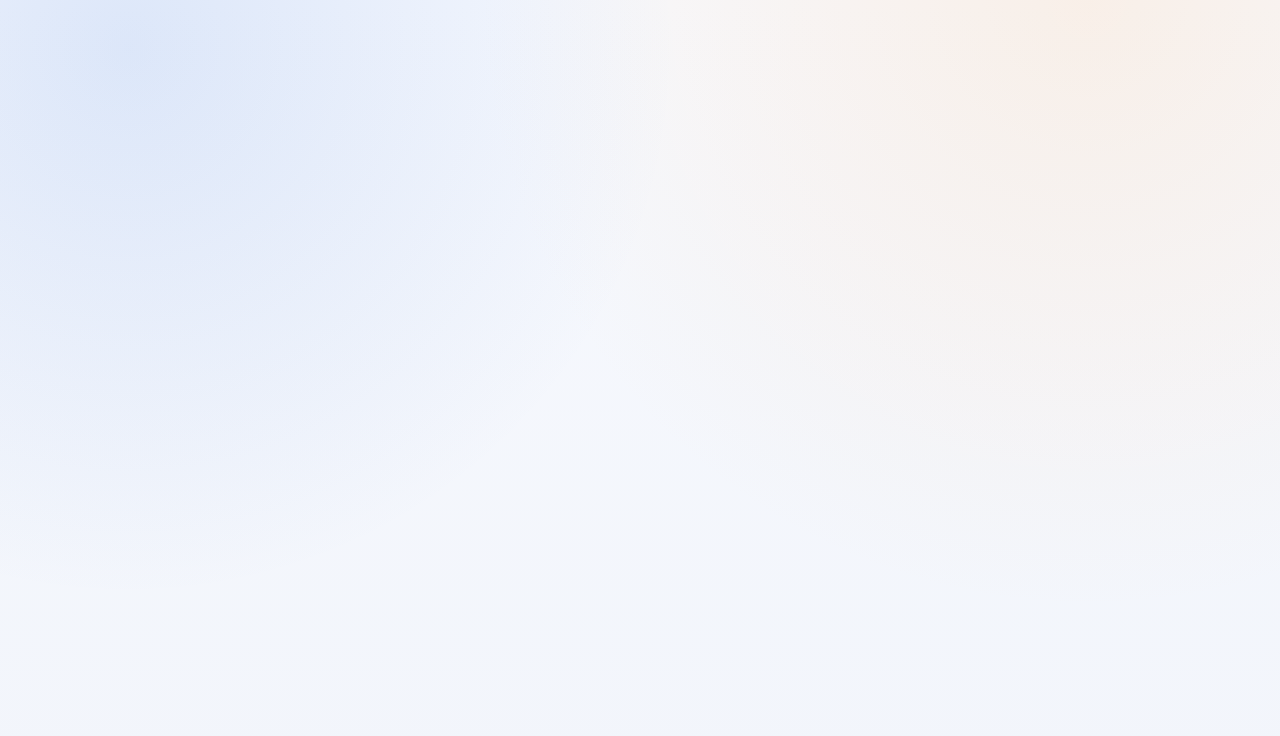
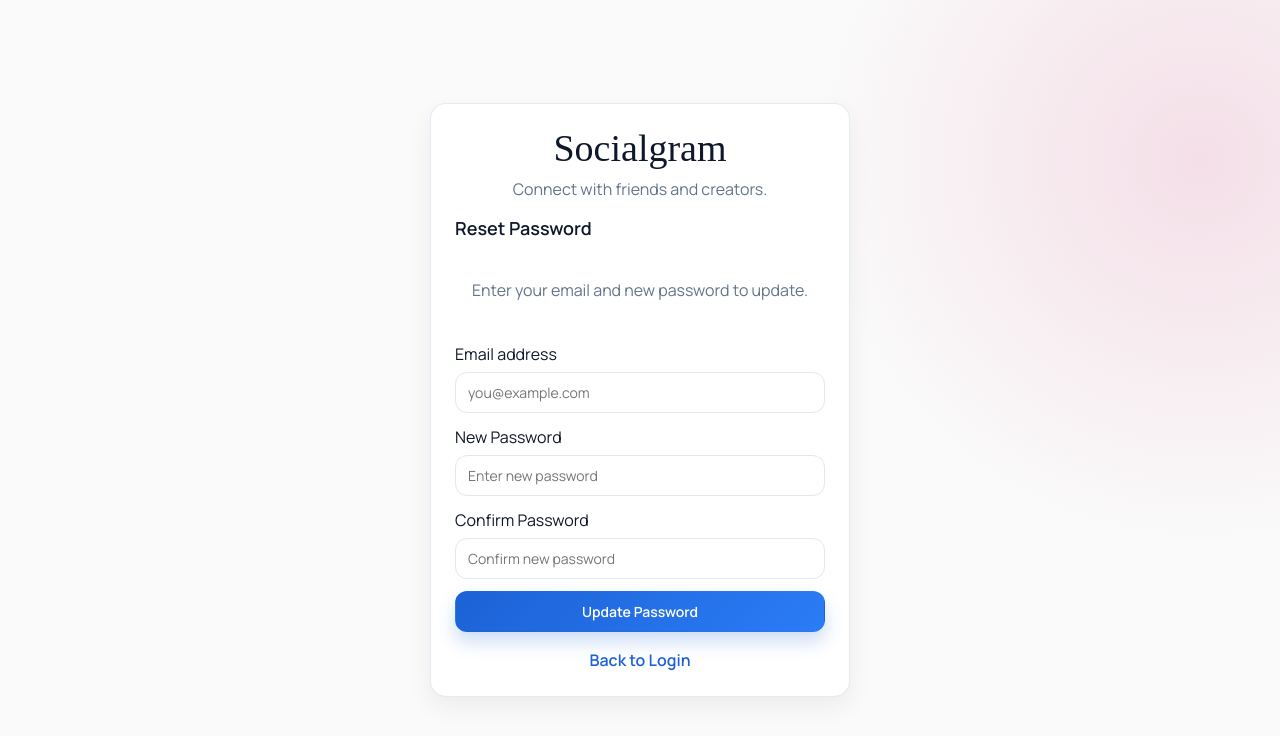
Before and after one commit to dtbackjisu209/SMedia-Frontend, a Vue app: page /forgot-password in a window 1280 px wide. Before the commit this address had no page. Shown: the top 736 px of the page. Built offline with nearby package versions, Linux system fonts and the light colour scheme.

Commit message:
fix: resolve story viewer reference errors and upload timeout

```diff
--- a/src/app/router/index.ts
+++ b/src/app/router/index.ts
@@ -3,6 +3,7 @@ import AuthLayout from '@/app/layouts/AuthLayout.vue'
 import MainLayout from '@/app/layouts/MainLayout.vue'
 import LoginPage from '@/features/auth/pages/LoginPage.vue'
 import RegisterPage from '@/features/auth/pages/RegisterPage.vue'
+import ForgotPasswordPage from '@/features/auth/pages/ForgotPasswordPage.vue'
 import FeedPage from '@/features/posts/pages/FeedPage.vue'
 import PostDetailPage from '@/features/posts/pages/PostDetailPage.vue'
 import NotificationPage from '@/features/notifications/pages/NotificationPage.vue'
@@ -32,6 +33,7 @@ const router = createRouter({
       children: [
         { path: ROUTE_PATHS.login.slice(1), component: LoginPage },
         { path: ROUTE_PATHS.register.slice(1), component: RegisterPage },
+        { path: 'forgot-password', component: ForgotPasswordPage },
       ],
     },
   ],
--- /dev/null
+++ b/src/features/auth/pages/ForgotPasswordPage.vue
@@ -0,0 +1,118 @@
+<script setup lang="ts">
+import { ref } from 'vue'
+import axios from 'axios'
+import { useRouter } from 'vue-router'
+
+const email = ref('')
+const newPassword = ref('')
+const confirmPassword = ref('')
+const errorMessage = ref('')
+const successMessage = ref('')
+const isLoading = ref(false)
+const router = useRouter()
+
+const handleResetPassword = async () => {
+  errorMessage.value = ''
+  successMessage.value = ''
+
+  if (newPassword.value.length < 6) {
+    errorMessage.value = 'Password must have at least 6 characters.'
+    return
+  }
+
+  if (newPassword.value !== confirmPassword.value) {
+    errorMessage.value = 'Confirm password does not match!'
+    return
+  }
+
+  isLoading.value = true
+  try {
+    const response = await axios.post('http://localhost:3000/api/v1/auth/reset-password-direct', {
+      email: email.value.trim().toLowerCase(),
+      newPassword: newPassword.value
+    })
+
+    successMessage.value = response.data.message || 'Password reset successfully!'
+    setTimeout(() => {
+      router.push('/login')
+    }, 2000)
+  } catch (error: any) {
+    errorMessage.value = error.response?.data?.message || 'Something went wrong, please try again'
+  } finally {
+    isLoading.value = false
+  }
+}
+</script>
+
+<template>
+  <section class="auth-content">
+    <h2 class="section-title">Reset Password</h2>
+    <p class="muted center">Enter your email and new password to update.</p>
+
+    <form class="form" @submit.prevent="handleResetPassword">
+      <label class="field">
+        <span>Email address</span>
+        <input v-model="email" class="input" type="email" required placeholder="you@example.com" />
+      </label>
+
+      <label class="field">
+        <span>New Password</span>
+        <input v-model="newPassword" class="input" type="password" required minlength="6" placeholder="Enter new password" />
+      </label>
+
+      <label class="field">
+        <span>Confirm Password</span>
+        <input v-model="confirmPassword" class="input" type="password" required minlength="6" placeholder="Confirm new password" />
+      </label>
+
+      <p v-if="errorMessage" class="error">{{ errorMessage }}</p>
+      <p v-if="successMessage" class="success">{{ successMessage }}</p>
+
+      <button class="button" type="submit" :disabled="isLoading">
+        {{ isLoading ? 'Updating...' : 'Update Password' }}
+      </button>
+
+      <RouterLink class="switch-link" to="/login">Back to Login</RouterLink>
+    </form>
+  </section>
+</template>
+
+<style scoped>
+.auth-content {
+  display: grid;
+  gap: 8px;
+}
+
+.form {
+  display: grid;
+  gap: 12px;
+  margin-top: 16px;
+}
+
+.field {
+  display: grid;
+  gap: 6px;
+}
+
+.error {
+  color: var(--danger);
+  margin: 0;
+}
+
+.success {
+  color: var(--success);
+  margin: 0;
+  text-align: center;
+  font-weight: 600;
+}
+
+.switch-link {
+  text-align: center;
+  font-weight: 600;
+  margin-top: 4px;
+}
+
+.center {
+  text-align: center;
+}
+</style>
--- a/src/features/auth/pages/LoginPage.vue
+++ b/src/features/auth/pages/LoginPage.vue
@@ -63,6 +63,7 @@ async function onSubmit() {
       <button class="button" type="submit" :disabled="authStore.isLoading">
         {{ authStore.isLoading ? 'Logging in...' : 'Login' }}
       </button>
+      <RouterLink class="switch-link" to="/forgot-password">Forgot password?</RouterLink>
       <RouterLink class="switch-link" to="/register">Need an account? Register now</RouterLink>
     </form>
   </section>
--- a/src/features/stories/api/stories.ts
+++ b/src/features/stories/api/stories.ts
@@ -176,9 +176,7 @@ export const storiesApi = {
     if (params?.location) formData.append('location', params.location)
 
     const { data } = await http.post('/stories', formData, {
-      headers: {
-        'Content-Type': 'multipart/form-data'
-      },
+      timeout: 60000,
       onUploadProgress: (progressEvent) => {
         if (onProgress && progressEvent.total) {
           const percent = Math.round((progressEvent.loaded * 100) / progressEvent.total)
--- a/src/features/stories/components/StoryBar.vue
+++ b/src/features/stories/components/StoryBar.vue
@@ -117,7 +117,6 @@ defineExpose({ refresh: fetchStories });
         :user-id="userStoriesList[selectedUserIndex].userId"
         :username="userStoriesList[selectedUserIndex].username"
         :avatar_url="userStoriesList[selectedUserIndex].avatar_url"
-        :userId="userStoriesList[selectedUserIndex].userId"
         @close="closeStory"
         @next-user="handleNextUser"
         @prev-user="handlePrevUser"
```
Also changed, not shown: src/features/stories/components/StoryViewer.vue (+266 -156 lines).
